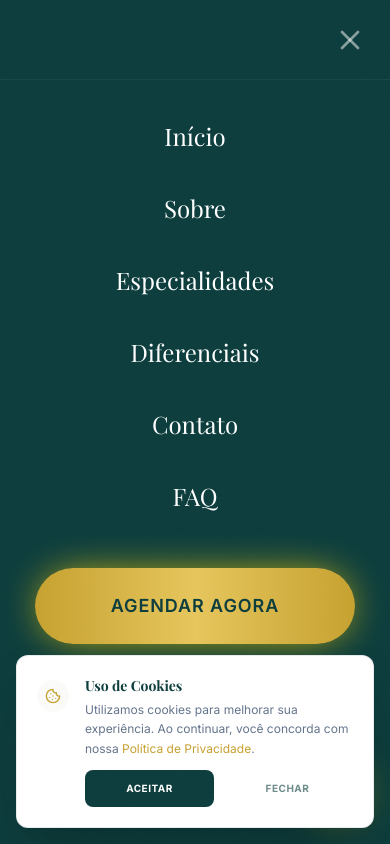
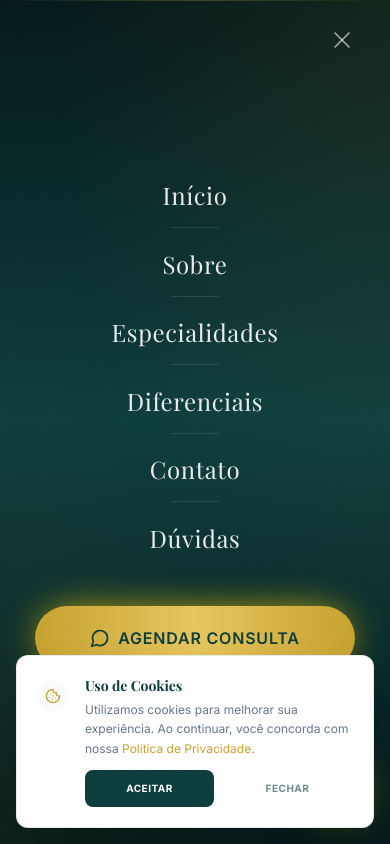
Before and after one commit to freitassph/dr-ruan-landing, a Next.js app: page / in a window 390 px wide. Both pictures are taken after a click on the button "Abrir menu". Shown: the top 844 px of the page. Built offline with nearby package versions, Linux system fonts and the light colour scheme; a web font is replaced by a local one.

Commit message:
fix: complete mobile UX overhaul - menu, scroll, animations

```diff
--- a/src/app/globals.css
+++ b/src/app/globals.css
@@ -86,6 +86,8 @@ html.lenis {
     text-rendering: optimizeLegibility;
     -webkit-font-smoothing: antialiased;
     -moz-osx-font-smoothing: grayscale;
+    /* Safe Area: extend bg behind notch, pad bottom for home indicator */
+    padding-bottom: env(safe-area-inset-bottom);
   }
 
   /* Cinematic Grain Overlay - Removes "Plastic AI" feel */
--- a/src/app/layout.tsx
+++ b/src/app/layout.tsx
@@ -19,7 +19,8 @@ export const viewport: Viewport = {
     width: "device-width",
     initialScale: 1,
     maximumScale: 1,
-    userScalable: false, // Prevent zoom on mobile inputs
+    userScalable: false,
+    viewportFit: "cover", // Extend page behind notch/Dynamic Island
 };
 
 export const metadata: Metadata = {
--- a/src/components/layout/header.tsx
+++ b/src/components/layout/header.tsx
@@ -2,11 +2,11 @@
 
 import React, { useState, useEffect } from "react";
 import { cn } from "@/lib/utils";
-import { Menu, X, Brain, MessageCircle } from "lucide-react";
+import { X, MessageCircle } from "lucide-react";
 import { NAV_LINKS, DOCTOR } from "@/lib/constants";
 import { Button } from "@/components/ui/button";
 import { motion, AnimatePresence } from "framer-motion";
-import Link from "next/link"; // Use Next.js Link for optimization
+import Link from "next/link";
 
 export function Header() {
     const [isScrolled, setIsScrolled] = useState(false);
@@ -30,17 +30,20 @@ export function Header() {
     return (
         <header
             className={cn(
-                "absolute lg:fixed top-0 left-0 right-0 z-[999] transition-colors duration-300 border-b border-transparent h-20 flex items-center",
+                "absolute lg:fixed top-0 left-0 right-0 z-[999] transition-all duration-300 border-b border-transparent flex items-end",
                 isScrolled
                     ? "lg:bg-primary/95 lg:backdrop-blur-md lg:border-white/5 lg:shadow-lg"
                     : "bg-transparent"
             )}
+            style={{
+                paddingTop: "env(safe-area-inset-top)",
+                minHeight: "calc(5rem + env(safe-area-inset-top))",
+            }}
         >
-            <div className="w-full mx-auto max-w-7xl px-6 md:px-12 flex items-center justify-between gap-8">
+            <div className="w-full mx-auto max-w-7xl px-6 md:px-12 flex items-center justify-between gap-8 h-20">
 
                 {/* Logo Area */}
                 <Link href="/#inicio" className="flex items-center gap-3 group relative z-50 shrink-0" aria-label="Ir ao início">
-
                     <div className="hidden sm:flex flex-col justify-center">
                         <p className="text-sm md:text-base font-serif font-bold text-white tracking-wide leading-none whitespace-nowrap">
                             Dr. Ruan Krubniki
@@ -68,97 +71,121 @@ export function Header() {
                     </Button>
                 </nav>
 
-                {/* Mobile Menu Toggle (Animated) */}
+                {/* Mobile Menu Toggle (3 Linhas Animadas) */}
                 <button
-                    className="lg:hidden relative z-50 w-12 h-12 flex flex-col justify-center items-center group gap-1.5 focus:outline-none rounded-full hover:bg-white/5 transition-colors"
+                    className="lg:hidden relative z-50 w-12 h-12 flex flex-col justify-center items-center group gap-1.5 focus:outline-none"
                     onClick={() => setIsMobileMenuOpen(true)}
                     aria-label="Abrir menu"
                 >
-                    <motion.span
-                        animate={{ rotate: 0, y: 0, backgroundColor: "#ffffff" }}
-                        className="w-7 h-[2px] block origin-center transition-all duration-300 group-hover:w-8"
-                    />
-                    <motion.span
-                        animate={{ opacity: 1, backgroundColor: "#ffffff" }}
-                        className="w-5 h-[2px] block ml-auto transition-all duration-300 group-hover:w-7"
-                    />
-                    <motion.span
-                        animate={{ rotate: 0, y: 0, backgroundColor: "#ffffff" }}
-                        className="w-7 h-[2px] block origin-center transition-all duration-300 group-hover:w-8"
-                    />
+                    <span className="w-7 h-[2px] bg-white block origin-center transition-all duration-300 group-hover:w-8" />
+                    <span className="w-5 h-[2px] bg-white/70 block ml-auto transition-all duration-300 group-hover:w-7" />
+                    <span className="w-7 h-[2px] bg-white block origin-center transition-all duration-300 group-hover:w-8" />
                 </button>
             </div>
 
-            {/* Premium Fullscreen Mobile Overlay */}
+            {/* ═══════════════════════════════════════════
+                 MENU MOBILE — Fullscreen Premium Overlay
+                ═══════════════════════════════════════════ */}
             <AnimatePresence>
                 {isMobileMenuOpen && (
                     <motion.div
-                        initial={{ opacity: 0, x: "100%" }}
-                        animate={{ opacity: 1, x: 0 }}
-                        exit={{ opacity: 0, x: "100%", transition: { duration: 0.3 } }}
-                        transition={{ type: "spring", damping: 25, stiffness: 200 }}
-                        className="fixed inset-0 z-[9999] bg-primary lg:hidden flex flex-col overflow-hidden h-[100dvh] overscroll-none"
+                        initial={{ opacity: 0 }}
+                        animate={{ opacity: 1 }}
+                        exit={{ opacity: 0 }}
+                        transition={{ duration: 0.3 }}
+                        className="fixed inset-0 z-[9999] lg:hidden"
+                        style={{ height: "100dvh" }}
                     >
-                        {/* Header do Menu Mobile (Botão Fechar) */}
-                        <div className="flex items-center justify-end p-6 h-20 border-b border-white/5">
+                        {/* Fundo sólido + gradiente premium */}
+                        <div className="absolute inset-0 bg-gradient-to-b from-primary-dark via-primary to-primary-dark" />
+
+                        {/* Decoração sutil — radial glow dourado */}
+                        <div className="absolute inset-0 bg-[radial-gradient(ellipse_at_top_right,_rgba(198,161,48,0.08)_0%,_transparent_60%)] pointer-events-none" />
+                        <div className="absolute inset-0 bg-[radial-gradient(ellipse_at_bottom_left,_rgba(198,161,48,0.05)_0%,_transparent_50%)] pointer-events-none" />
+
+                        {/* Linha dourada decorativa no topo */}
+                        <div className="absolute top-0 left-0 right-0 h-[1px] bg-gradient-to-r from-transparent via-gold/30 to-transparent" />
+
+                        {/* Conteúdo do Menu — Posição relativa */}
+                        <div className="relative z-10 flex flex-col h-full">
+
+                            {/* Barra Superior — Botão Fechar */}
+                            <div
+                                className="flex items-end justify-end px-6 md:px-12"
+                                style={{
+                                    paddingTop: "env(safe-area-inset-top)",
+                                    minHeight: "calc(5rem + env(safe-area-inset-top))",
+                                }}
+                            >
+                                <div className="h-20 flex items-center">
                                     <button
                                         onClick={() => setIsMobileMenuOpen(false)}
-                                className="p-2 -mr-2 text-white/50 hover:text-white transition-colors rounded-full hover:bg-white/10"
+                                        className="w-12 h-12 flex items-center justify-center text-white/60 hover:text-gold transition-colors duration-300 rounded-full hover:bg-white/5"
                                         aria-label="Fechar menu"
                                     >
-                                <X size={32} />
+                                        <X size={28} strokeWidth={1.5} />
                                     </button>
                                 </div>
+                            </div>
 
-                        {/* Conteúdo do Menu (com Scroll se necessário) */}
-                        <nav className="flex-1 flex flex-col items-center justify-center gap-6 overflow-y-auto w-full px-6 py-8">
+                            {/* Links de Navegação — Centralizado verticalmente */}
+                            <nav className="flex-1 flex flex-col items-center justify-center gap-1 px-8">
                                 {NAV_LINKS.map((link, i) => (
                                     <motion.div
                                         key={link.href}
-                                    initial={{ opacity: 0, y: 20 }}
+                                        initial={{ opacity: 0, y: 15 }}
                                         animate={{ opacity: 1, y: 0 }}
-                                    transition={{ delay: 0.1 + i * 0.05 }}
-                                    className="w-full text-center"
+                                        transition={{ delay: 0.05 + i * 0.06, duration: 0.4, ease: "easeOut" }}
+                                        className="w-full"
                                     >
                                         <Link
                                             href={link.href}
                                             onClick={() => setIsMobileMenuOpen(false)}
-                                        className="text-2xl sm:text-3xl font-serif text-white hover:text-gold transition-colors block py-2"
+                                            className="block text-center py-4 text-2xl sm:text-3xl font-serif text-white/90 hover:text-gold active:text-gold transition-colors duration-200 tracking-wide"
                                         >
                                             {link.label}
                                         </Link>
+                                        {/* Separador sutil entre itens */}
+                                        {i < NAV_LINKS.length - 1 && (
+                                            <div className="w-12 h-[0.5px] bg-white/10 mx-auto" />
+                                        )}
                                     </motion.div>
                                 ))}
 
+                                {/* CTA Principal */}
                                 <motion.div
-                                initial={{ opacity: 0, y: 20 }}
+                                    initial={{ opacity: 0, y: 15 }}
                                     animate={{ opacity: 1, y: 0 }}
-                                transition={{ delay: 0.5 }}
-                                className="mt-6 w-full flex justify-center"
+                                    transition={{ delay: 0.4, duration: 0.4 }}
+                                    className="mt-8 w-full max-w-xs"
                                 >
                                     <Button
                                         variant="primary"
                                         size="lg"
                                         href={DOCTOR.whatsapp}
                                         onClick={() => setIsMobileMenuOpen(false)}
-                                    className="w-full max-w-xs text-center justify-center text-lg py-6"
+                                        className="w-full justify-center text-base py-5 rounded-full shadow-gold-glow"
+                                        icon={MessageCircle}
                                     >
-                                    Agendar Agora
+                                        Agendar Consulta
                                     </Button>
                                 </motion.div>
+                            </nav>
 
-                            {/* Contact Info */}
+                            {/* Rodapé do Menu */}
                             <motion.div
                                 initial={{ opacity: 0 }}
                                 animate={{ opacity: 1 }}
-                                transition={{ delay: 0.6 }}
-                                className="mt-auto pt-8 text-center pb-8"
+                                transition={{ delay: 0.5 }}
+                                className="py-8 text-center"
+                                style={{ paddingBottom: "calc(2rem + env(safe-area-inset-bottom))" }}
                             >
-                                <p className="text-white/30 text-xs uppercase tracking-widest">
-                                    {DOCTOR.clinic.city} &bull; {DOCTOR.clinic.state}
+                                <p className="text-white/25 text-[10px] uppercase tracking-[0.3em] font-medium">
+                                    {DOCTOR.clinic.city} • {DOCTOR.clinic.state}
                                 </p>
+                                <div className="w-8 h-[0.5px] bg-gold/20 mx-auto mt-3" />
                             </motion.div>
-                        </nav>
+                        </div>
                     </motion.div>
                 )}
             </AnimatePresence>
--- a/src/components/sections/hero.tsx
+++ b/src/components/sections/hero.tsx
@@ -1,6 +1,6 @@
 "use client";
 
-import React, { useRef } from "react";
+import React, { useRef, useState, useEffect } from "react";
 import { Button } from "@/components/ui/button";
 import { DOCTOR, HERO_CONTENT } from "@/lib/constants";
 import { motion, useScroll, useTransform } from "framer-motion";
@@ -9,10 +9,19 @@ import { ArrowRight, MessageCircle, GraduationCap, Globe } from "lucide-react";
 export function HeroSection() {
     const containerRef = useRef<HTMLDivElement>(null);
     const { scrollY } = useScroll();
+    const [isMobile, setIsMobile] = useState(false);
 
-    const y1 = useTransform(scrollY, [0, 500], [0, 200]);
-    const y2 = useTransform(scrollY, [0, 500], [0, -150]);
-    const opacity = useTransform(scrollY, [0, 300], [1, 0]);
+    useEffect(() => {
+        const check = () => setIsMobile(window.innerWidth < 1024);
+        check();
+        window.addEventListener("resize", check);
+        return () => window.removeEventListener("resize", check);
+    }, []);
+
+    // Parallax transforms — ONLY for desktop
+    const y1 = useTransform(scrollY, [0, 500], [0, isMobile ? 0 : 200]);
+    const y2 = useTransform(scrollY, [0, 500], [0, isMobile ? 0 : -150]);
+    const opacity = useTransform(scrollY, [0, 300], [1, isMobile ? 1 : 0]);
 
     return (
         <section
@@ -24,16 +33,16 @@ export function HeroSection() {
             <div className="absolute inset-0 z-0">
                 <div className="absolute inset-0 bg-[radial-gradient(circle_at_50%_50%,_#0D3D3D_0%,_#051818_100%)]" />
 
-                {/* Animated Orbs - Optimized */}
+                {/* Animated Orbs — Reduced on mobile */}
                 <motion.div
                     animate={{ scale: [1, 1.1, 1], opacity: [0.2, 0.3, 0.2] }}
                     transition={{ duration: 15, repeat: Infinity, ease: "linear" }}
-                    className="absolute top-[-10%] right-[-10%] w-[800px] h-[800px] rounded-full bg-gold/5 blur-[80px] will-change-transform"
+                    className="absolute top-[-10%] right-[-10%] w-[400px] lg:w-[800px] h-[400px] lg:h-[800px] rounded-full bg-gold/5 blur-[60px] lg:blur-[80px] will-change-transform"
                 />
                 <motion.div
                     animate={{ scale: [1.1, 1, 1.1], opacity: [0.1, 0.2, 0.1] }}
                     transition={{ duration: 20, repeat: Infinity, ease: "linear" }}
-                    className="absolute bottom-[-10%] left-[-10%] w-[600px] h-[600px] rounded-full bg-primary-light/10 blur-[60px] will-change-transform"
+                    className="absolute bottom-[-10%] left-[-10%] w-[300px] lg:w-[600px] h-[300px] lg:h-[600px] rounded-full bg-primary-light/10 blur-[40px] lg:blur-[60px] will-change-transform"
                 />
 
                 {/* Subtle Dot Grid */}
@@ -48,9 +57,9 @@ export function HeroSection() {
             {/* Content */}
             <div className="relative z-10 w-full max-w-7xl mx-auto pt-24 pb-32 px-6 md:px-12 grid grid-cols-1 lg:grid-cols-12 gap-12 items-center">
 
-                {/* Left: Typography */}
+                {/* Left: Typography — NO parallax on mobile */}
                 <motion.div
-                    style={{ y: y1 }}
+                    style={isMobile ? {} : { y: y1 }}
                     className="lg:col-span-8 flex flex-col justify-center"
                 >
                     {/* Badge */}
@@ -66,7 +75,7 @@ export function HeroSection() {
                         </span>
                     </motion.div>
 
-                    {/* Headline - Fluid Typography for Perfect Fit */}
+                    {/* Headline - Fluid Typography */}
                     <div className="overflow-hidden py-8 -my-8 pr-4 pl-1">
                         <motion.h1
                             initial={{ y: "100%" }}
@@ -76,7 +85,6 @@ export function HeroSection() {
                                        text-4xl xs:text-5xl sm:text-[3.75rem] md:text-[4.5rem] lg:text-[5.5rem] xl:text-[6rem]"
                         >
                             {HERO_CONTENT.headline} <br />
-                            {/* <span className="text-white/40 italic font-light pr-2 sm:pr-4">em</span> */}
                             <span className="text-gold italic font-normal pb-6 pr-4 inline-block -mb-6 tracking-tight drop-shadow-sm">
                                 {HERO_CONTENT.headlineHighlight}
                             </span>
@@ -93,7 +101,7 @@ export function HeroSection() {
                         Especialista pela <strong className="text-white font-medium">USP-RP</strong> e com fellowship na <strong className="text-white font-medium">Itália</strong>, Dr. Ruan combina a técnica mais avançada da neurocirurgia com um olhar atento e humano para cada paciente.
                     </motion.p>
 
-                    {/* CTAs with Tactile Feedback */}
+                    {/* CTAs */}
                     <motion.div
                         initial={{ opacity: 0, y: 20 }}
                         animate={{ opacity: 1, y: 0 }}
@@ -121,7 +129,7 @@ export function HeroSection() {
                         </a>
                     </motion.div>
 
-                    {/* Mobile Authority Badges (Visible on Mobile/Tablet only) */}
+                    {/* Mobile Authority Badges */}
                     <div className="mt-12 flex flex-col sm:flex-row gap-6 lg:hidden border-t border-white/10 pt-8 w-full">
                         <motion.div
                             initial={{ opacity: 0, x: -20 }}
@@ -157,9 +165,9 @@ export function HeroSection() {
                     </div>
                 </motion.div>
 
-                {/* Right: Floating Glass Cards */}
+                {/* Right: Floating Glass Cards — Desktop only */}
                 <motion.div
-                    style={{ y: y2 }}
+                    style={isMobile ? {} : { y: y2 }}
                     className="lg:col-span-4 relative h-[600px] hidden lg:block"
                 >
                     <motion.div
@@ -194,10 +202,10 @@ export function HeroSection() {
                 </motion.div>
             </div>
 
-            {/* Scroll Indicator */}
+            {/* Scroll Indicator — Desktop only */}
             <motion.div
                 style={{ opacity }}
-                className="absolute bottom-10 left-1/2 -translate-x-1/2 flex flex-col items-center gap-2"
+                className="absolute bottom-10 left-1/2 -translate-x-1/2 flex-col items-center gap-2 hidden lg:flex"
             >
                 <span className="text-[10px] uppercase tracking-[0.3em] text-white/30">Scroll</span>
                 <div className="w-[1px] h-12 bg-gradient-to-b from-gold to-transparent" />
--- a/src/components/ui/section.tsx
+++ b/src/components/ui/section.tsx
@@ -12,11 +12,11 @@ interface SectionProps {
 }
 
 const sectionVariants = {
-    hidden: { opacity: 0, y: 40 },
+    hidden: { opacity: 0, y: 20 },
     visible: {
         opacity: 1,
         y: 0,
-        transition: { duration: 0.8, ease: "easeOut" },
+        transition: { duration: 0.6, ease: "easeOut" },
     },
 };
 
@@ -26,7 +26,7 @@ export function Section({ id, className, children, dark = false }: SectionProps)
             id={id}
             initial="hidden"
             whileInView="visible"
-            viewport={{ once: true, margin: "-100px" }}
+            viewport={{ once: true, margin: "-50px" }}
             variants={sectionVariants}
             className={cn(
                 "relative py-20 px-6 md:px-12 overflow-hidden",
--- a/src/lib/constants.ts
+++ b/src/lib/constants.ts
@@ -144,5 +144,5 @@ export const NAV_LINKS = [
     { label: "Especialidades", href: "/#especialidades" },
     { label: "Diferenciais", href: "/#diferenciais" },
     { label: "Contato", href: "/#contato" },
-    { label: "FAQ", href: "/#faq" },
+    { label: "Dúvidas", href: "/#faq" },
 ];
```
Also changed, not shown: src/components/layout/smooth-scroll.tsx (+11 -8 lines). Lines whose indentation alone changed are shown as unchanged.
